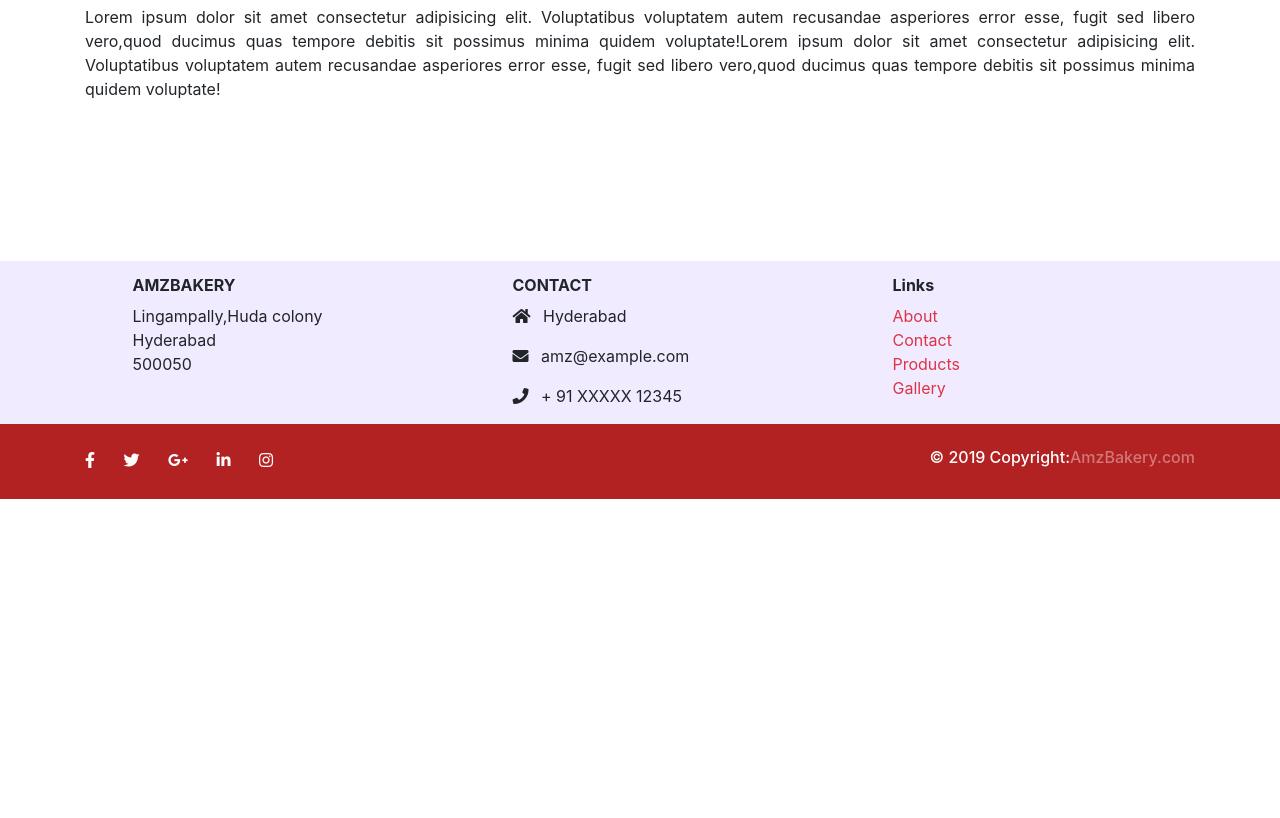
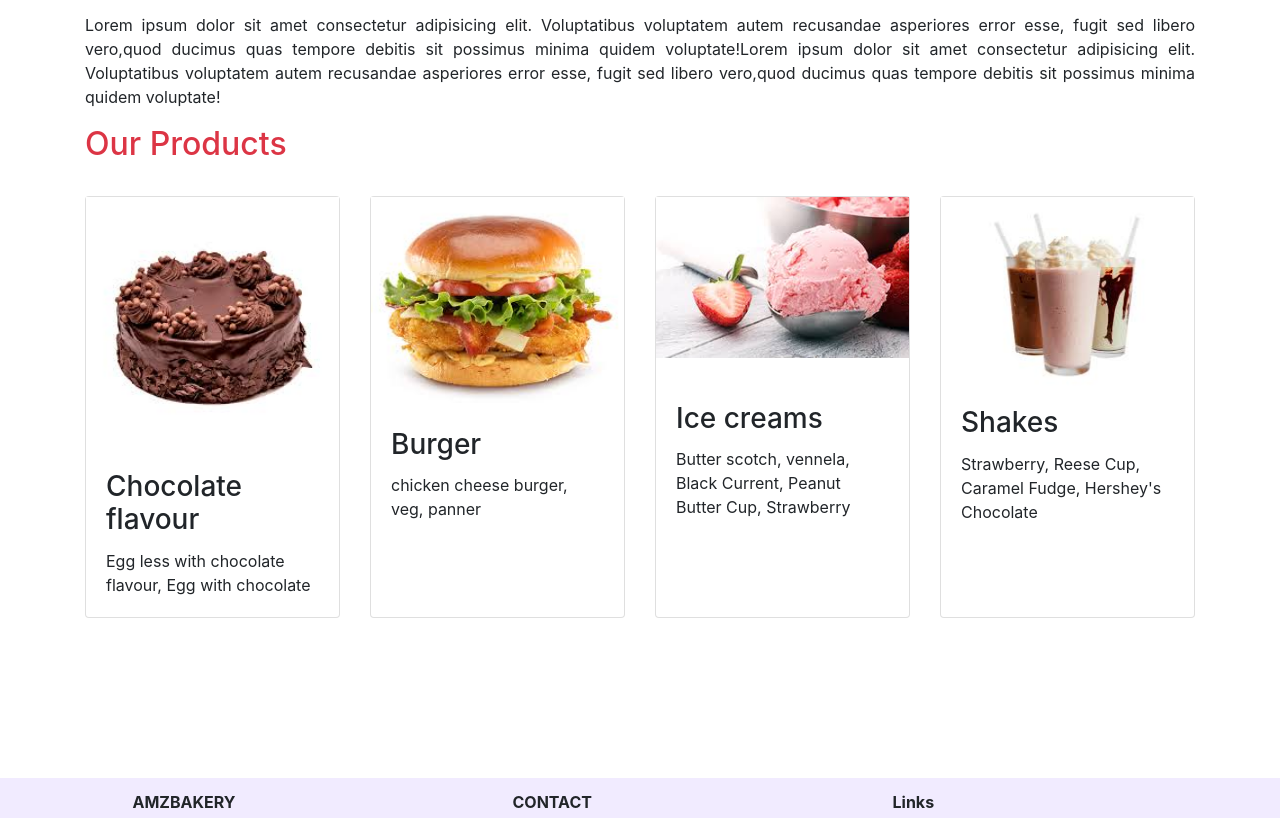
Before and after one commit to pdurgarao/pdurgarao.github.io, a plain HTML site: page index.html in a window 1280 px wide. Shown: the part 1634-2452 px from the top of the page. Before the commit the page ends 2133 px from the top, so only its background shows below. Drawn offline with nearby package versions, Linux system fonts and the light colour scheme.

Commit message:
added our products content

```diff
--- a/index.html
+++ b/index.html
@@ -149,7 +149,7 @@
 <!-- mobile sliding -->
 
   <div class="container d-block d-sm-none">
-  <div id="carouselExampleControls" class="carousel slide" data-ride="carousel" data-interval="1200">
+  <div id="carouselExampleControls" class="carousel slide" data-ride="carousel" data-interval="2000">
     <ul class="carousel-indicators">
       <div class="d-flex justify-content-center">
       <li data-target="#carouselExampleControls" data-slide-to="0" class="active"></li>
@@ -243,7 +243,7 @@
 
   <div class="jumbtron">
     <div class="container text-home2">
-        <h2 class="text-bold text-danger sub-headings">A Party Without Cake is Really Just a Meeting</h2>
+        <h2 class="text-bold text-danger sub-headings mb-3">A Party Without Cake is Really Just a Meeting</h2>
         <p class="text-justify text-para">Lorem ipsum dolor sit amet consectetur adipisicing elit.
           Voluptatibus voluptatem autem recusandae asperiores error esse,
           fugit sed libero vero,quod ducimus quas tempore debitis sit possimus
@@ -254,6 +254,55 @@
       </div>
     </div>
   </div>
+
+  <div class="container">
+    <h2 class="sub-headings text-danger text-bold mb-3">Our Products</h2>
+  </div>
+
+  <div class="container">
+  <div class="row my-auto">
+    <div class="col-sm-6 col-lg-3 mt-3">
+      <div class="card h-100 ">
+          <img src="download.jpg" class="img-fluid">
+      <div class="card-body">
+          <h3 class="card-title img-headings">Chocolate flavour</h3>
+          <p class="card-text  text-para"> Egg less with chocolate flavour, Egg with chocolate</p>
+      </div>
+    </div>
+    </div>
+
+    <div class="col-sm-6 col-lg-3 mt-3">
+      <div class="card h-100">
+        <img src="burger.jpg" class="img-fluid">
+      <div class="card-body">
+        <h3 class="card-title img-headings">Burger</h3>
+        <p class="card-text text-para">chicken cheese burger, veg, panner </p>
+      </div>
+      </div>
+      </div>
+
+    <div class="col-sm-6 col-lg-3 mt-3">
+      <div class="card h-100">
+      <img src="pink.jpg" class="img-fluid">
+      <div class="card-body">
+        <h3 class="card-title mt-4">Ice creams</h3>
+        <p class="card-title">Butter scotch, vennela, Black Current, Peanut Butter Cup, Strawberry</p>
+      </div>
+    </div>
+    </div>
+    <div class="col-sm-6 col-lg-3 mt-3">
+      <div class="card h-100">
+      <img src="shakes.jpg" class="img-fluid">
+      <div class="card-body">
+        <h3 class="card-title img-headings">Shakes</h3>
+        <p class="card-text text-para">Strawberry, Reese Cup, Caramel Fudge, Hershey's Chocolate</p>
+      </div>
+    </div>
+    </div>
+  </div>
+</div>
+
+
 </main>
 </div>
   <footer class="page-footer font-small unique-color-dark" style="margin-top:160px;background-color: #4a07ff14;">
--- a/today.css
+++ b/today.css
@@ -131,24 +131,28 @@ font-size: 1.4rem;
   font-size:1.2rem;
 }
 .card-width{
-  width:50% ;
+  /* width:50% ; */
   padding-right:7.5px;
   margin-top:15px;
+  margin-bottom: 16px;
 }
 .card-width1{
-  width:50% ;
+  /* width:50% ; */
   padding-left:7.5px;
   margin-top:15px;
+  margin-bottom: 16px;
 }
 .card-width2{
-  width:50% ;
+  /* width:50% ; */
   padding-right:7.5px;
   margin-top:15px;
+  margin-bottom: 16px;
 }
 .card-width3{
-  width:50% ;
+  /* width:50% ; */
   padding-left:7.5px;
   margin-top:15px;
+  margin-bottom: 16px;
 }
 .text-para {
   font-size:1rem;
@@ -212,11 +216,19 @@ font-size: 1.4rem;
 }
 }
 @media (min-width: 768px) and (max-width: 991.98px){
-
+  .card-width {
+    margin-bottom: auto;
+  }
+  .card-width1 {
+    margin-bottom: auto;
+  }
 
 }
 @media (min-width: 992px) and (max-width: 1199.98px){
+  .img-msn {
+    margin-top:80px;
 
+    }
 }
 @media (min-width: 1200px){
   .img-msn {
```
Also changed, not shown: burger.jpg (added), download.jpg (added), pink.jpg (added), shakes.jpg (added).
